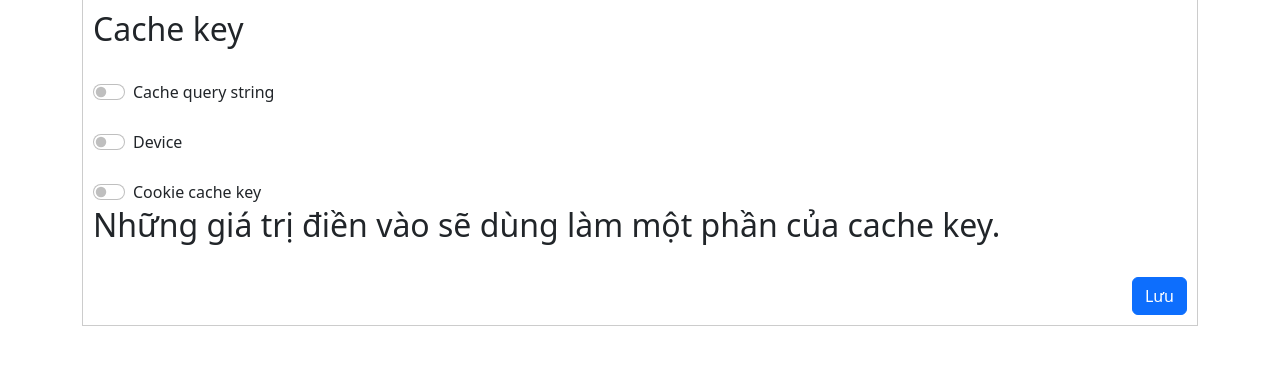
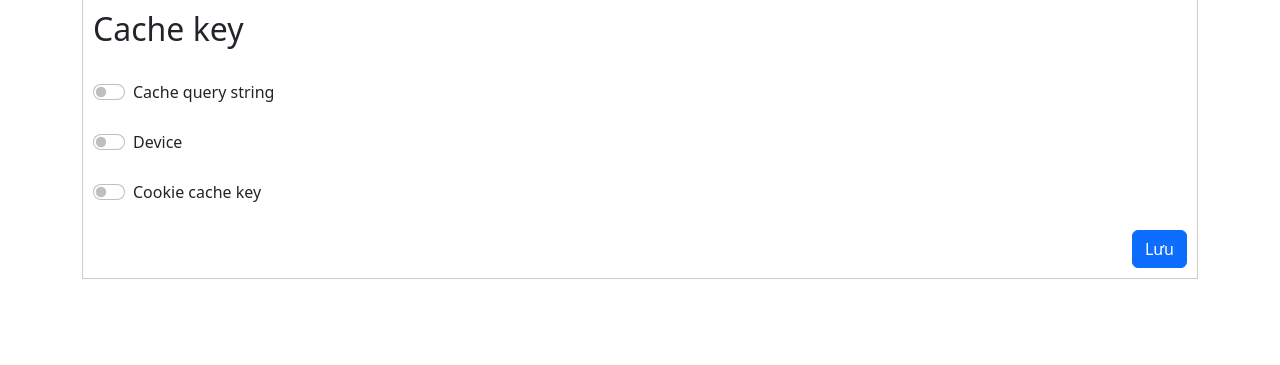
Before and after one commit to NguyenQuangMinh0504/cdn_dashboard, a Django app: page /setting/ in a window 1280 px wide. Shown: the part 185-550 px from the top of the page. Run offline with Django 4.2, Linux system fonts and the light colour scheme; some libraries are stand-ins or nearby versions.

Commit message:
Update setting.html

```diff
--- a/templates/setting.html
+++ b/templates/setting.html
@@ -47,10 +47,14 @@
     <script src="https://cdnjs.cloudflare.com/ajax/libs/bootstrap/5.0.2/js/bootstrap.bundle.min.js"></script>
     <script>
       const textBoxWrapper = document.getElementById("text-box-wrapper")
-      const selectBox = document.getElementById("cookie-cache-key")
-      var cookieCacheKeyInstructText = document.createElement("h2")
-      cookieCacheKeyInstructText.textContent = "Những giá trị điền vào sẽ dùng làm một phần của cache key."
-      textBoxWrapper.appendChild(cookieCacheKeyInstructText)
+      const cookieBox = document.getElementById("cookie-cache-key")
+      cookieBox.addEventListener("change", () => {
+
+        var cookieCacheKeyInstructText = document.createElement("h2")
+        cookieCacheKeyInstructText.textContent = "Những giá trị điền vào sẽ dùng làm một phần của cache key."
+        textBoxWrapper.appendChild(cookieCacheKeyInstructText)
+
+      })
 
     </script>
   </div>
```
